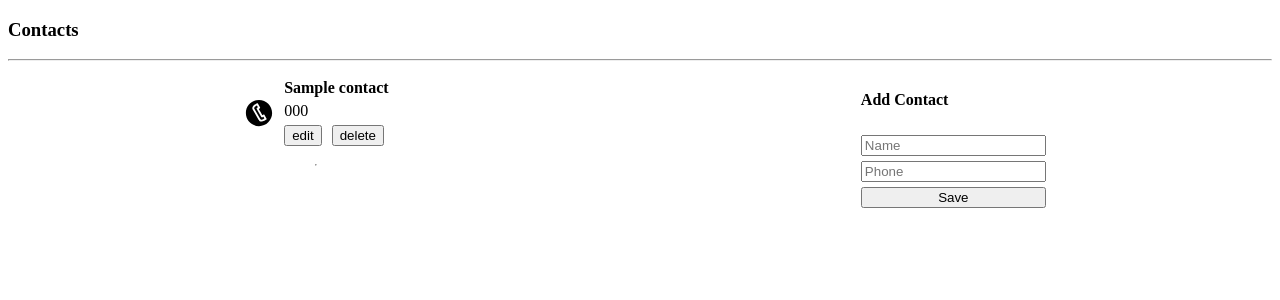
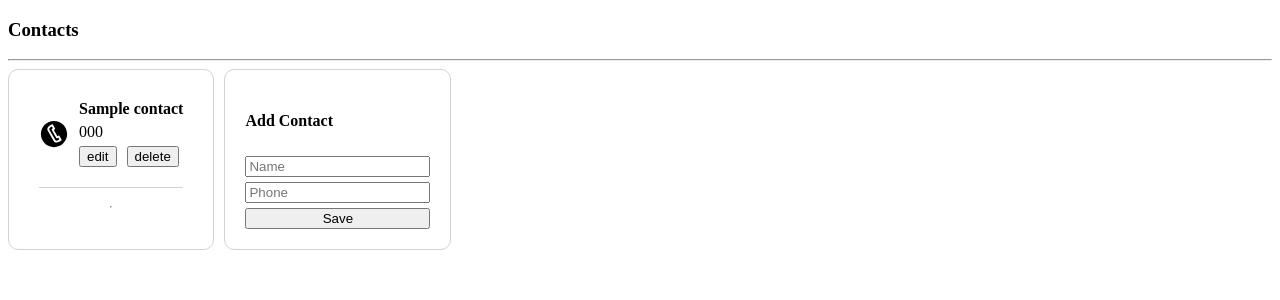
Before and after one commit to VallarasuS/dj-phonebook, a Django app: page /contacts in a window 1280 px wide. Shown: the top 300 px of the page. Run offline with Django 5.2, Linux system fonts and the light colour scheme; tables that the repository leaves empty hold one stand-in row (values such as "Sample post").

Commit message:
style & layout

```diff
--- a/contacts/templates/contacts.html
+++ b/contacts/templates/contacts.html
@@ -12,13 +12,14 @@
 
     <hr>
 
-    <div style="display: flex; gap: 10px; justify-content: space-around;">
+    <div style="display: flex; gap: 10px;">
 
-        <div style="display: flex; flex-direction: column;">
+        <div style="display: flex; flex-direction: column; border-radius: 10px; border: 1px solid lightgray; padding: 20px;">
 
             {% for contact in contacts %}
 
-            <div style="margin: 10px; display: flex; align-items: center; gap: 10px;">
+            <div style="margin: 10px; display: flex; align-items: center; gap: 10px;
+                border-bottom: 1px solid lightgray; padding-bottom: 20px;">
                 <svg fill="#000000" width="30px" height="30px" viewBox="0 0 32 32"
                     style="fill-rule:evenodd;clip-rule:evenodd;stroke-linejoin:round;stroke-miterlimit:2;">
                     <g>
@@ -53,7 +54,7 @@
 
         </div>
 
-        <div>
+        <div style="border-radius: 10px; height: 100%; border: 1px solid lightgray; padding: 20px;">
             <form method="post">
 
                 {% csrf_token %}
--- a/contacts/views.py
+++ b/contacts/views.py
@@ -38,3 +38,9 @@ def update_contact(request, pk):
 
     contact = Contact.objects.get(pk=pk)
     return render(request, "edit.html", { "contact" : contact })
+
+
+def delete(request, pk):
+
+    contact = Contact.objects.get(pk=pk)
+    contact.delete()
```
